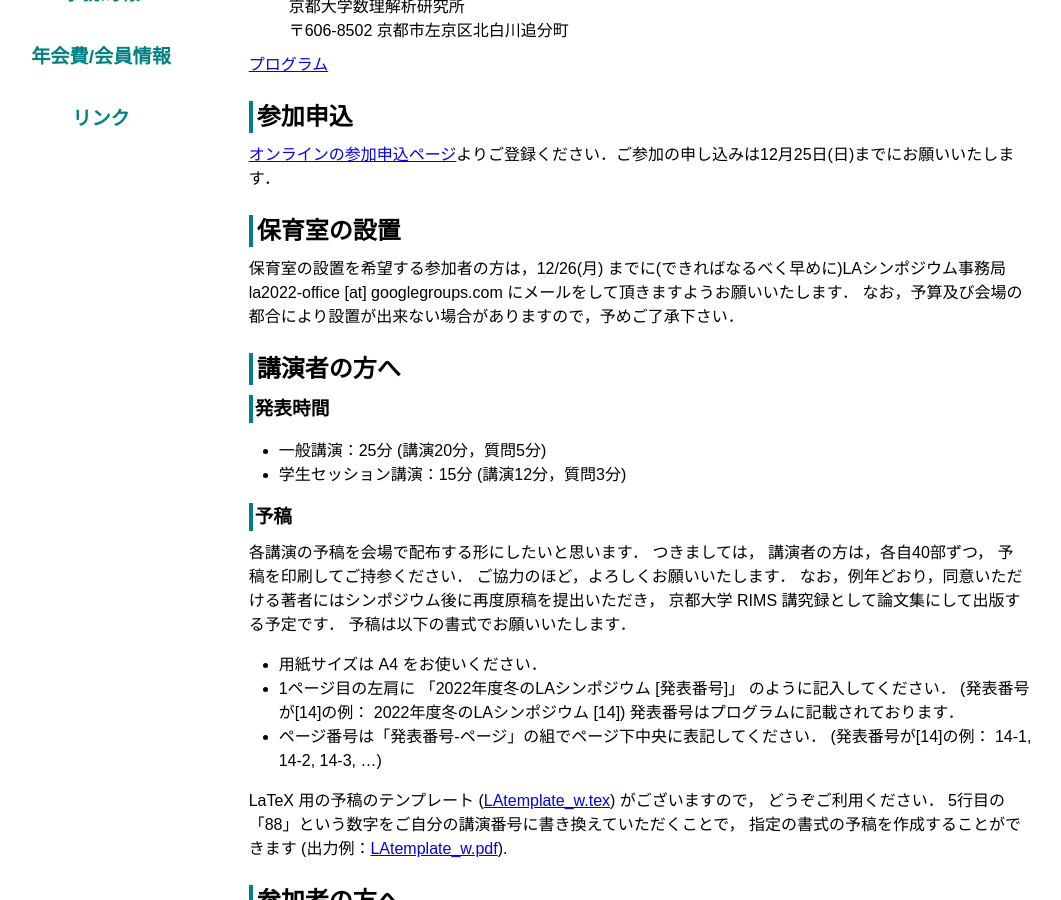
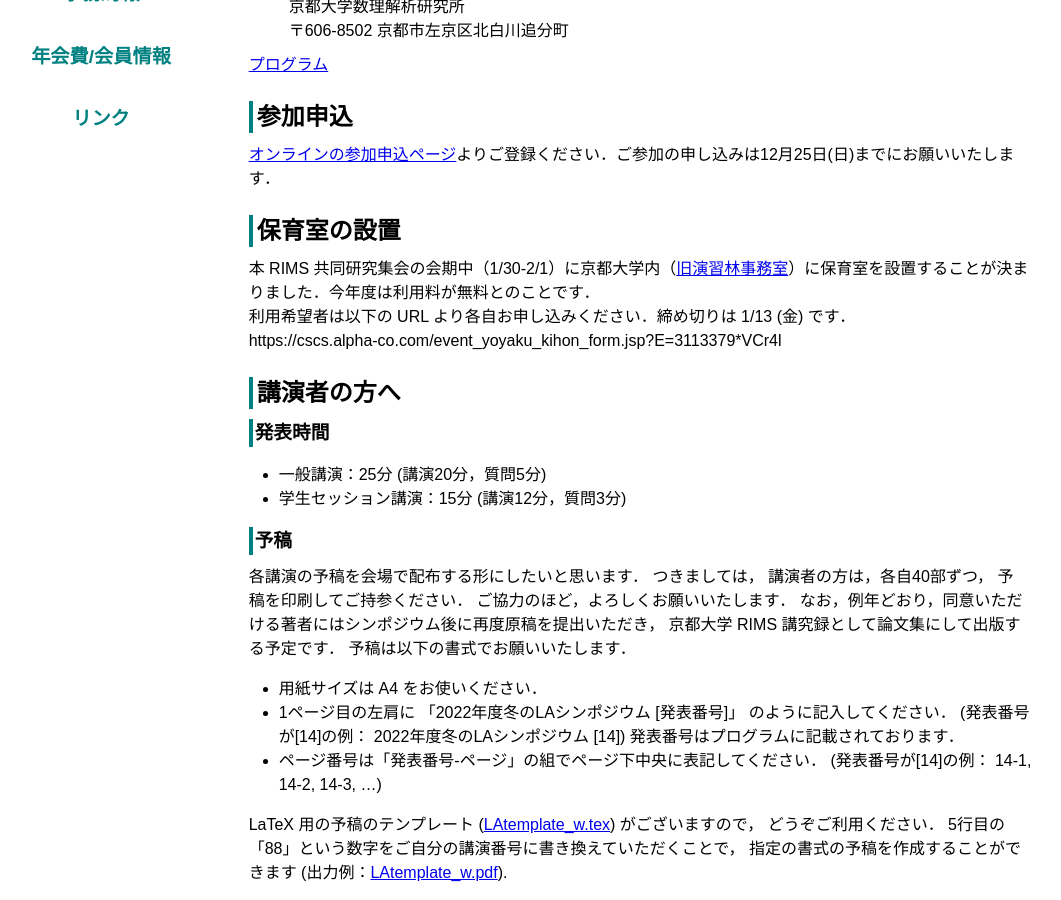
Before and after one commit to LA-symposium2022/LA-symposium2022.github.io, a Jekyll site: the page built from winter.md, in a window 1280 px wide and 900 px high, scrolled down 300 px. Shown: the whole window, without its empty margins (107-1168 px from the left). Built offline with Jekyll 4.4.1, drawn with Linux system fonts in a browser that asks for light colours.

Commit message:
Update winter.md

```diff
--- a/winter.md
+++ b/winter.md
@@ -39,8 +39,14 @@ title: LA Symposium 2022, 冬のLA
 
 保育室の設置
 --------
+本 RIMS 共同研究集会の会期中（1/30-2/1）に京都大学内（[旧演習林事務室](https://www.kyoto-u.ac.jp/ja/about/facilities/campus/kyoshokuin/ensyuurin){:target="_blank"}）に保育室を設置することが決まりました．今年度は利用料が無料とのことです．
+利用希望者は以下の URL より各自お申し込みください．締め切りは 1/13 (金) です．
+https://cscs.alpha-co.com/event_yoyaku_kihon_form.jsp?E=3113379*VCr4l
+
+{::comment}
 保育室の設置を希望する参加者の方は，12/26(月) までに(できればなるべく早めに)LAシンポジウム事務局 la2022-office [at] googlegroups.com にメールをして頂きますようお願いいたします．
 なお，予算及び会場の都合により設置が出来ない場合がありますので，予めご了承下さい．
+{:/comment}
 
 講演者の方へ
 --------
```
